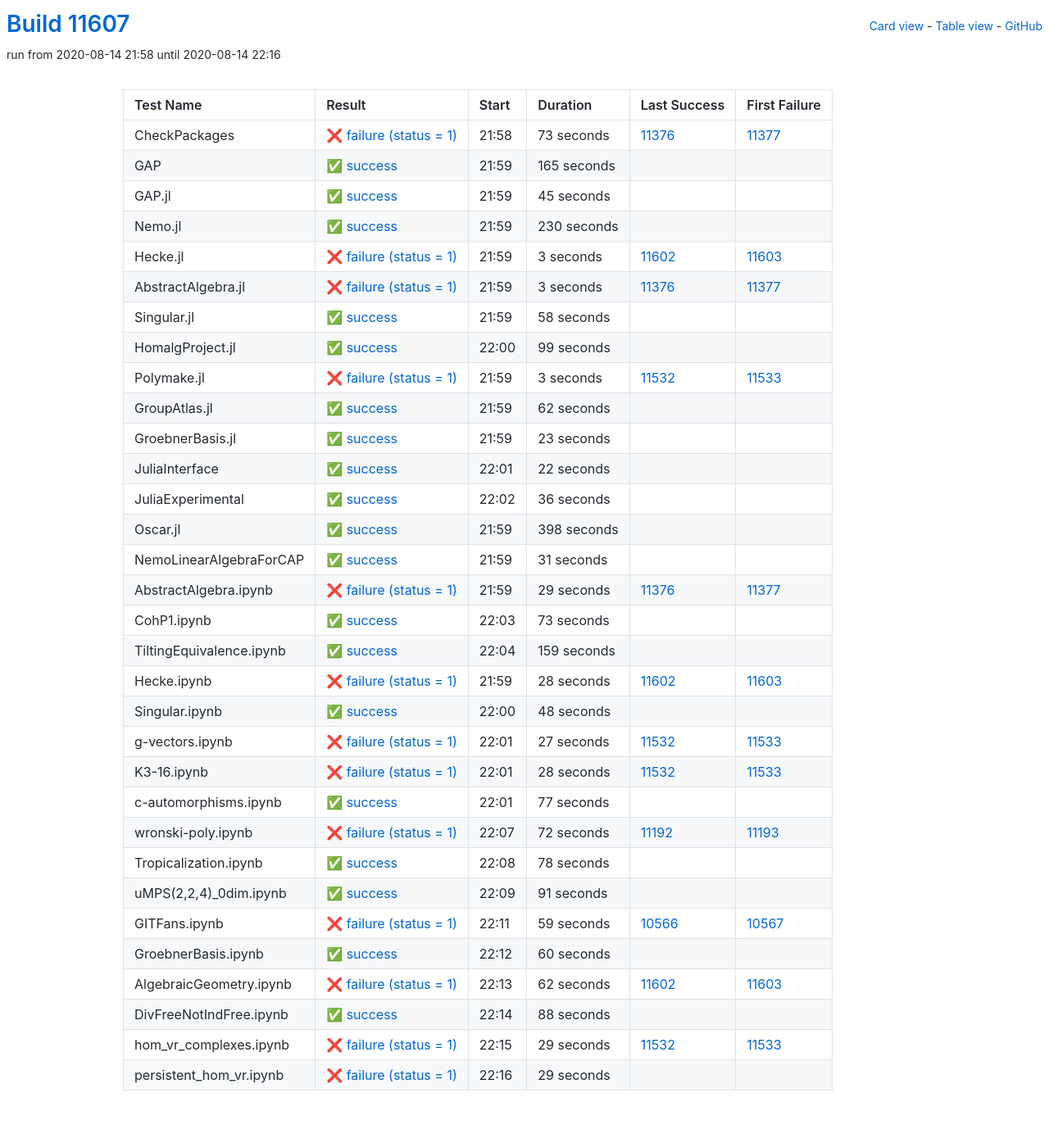
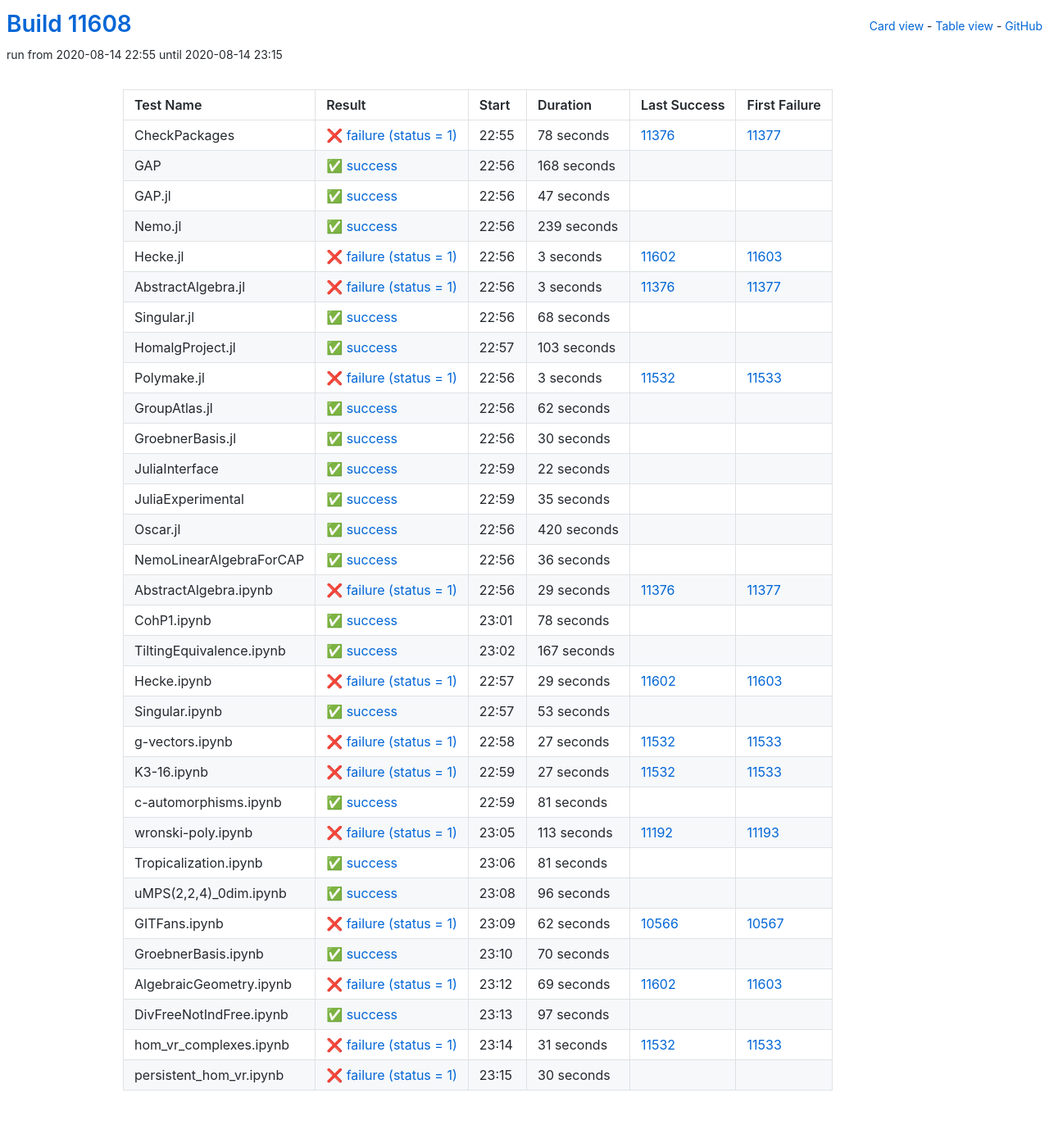
Before and after one commit to oscar-system/oscar-ci-status, a Jekyll site: the page built from table.html, in a window 1280 px wide. Shown: the whole page at 82% size. Built offline with Jekyll 4.4.1, drawn with Linux system fonts in a browser that asks for light colours.

Commit message:
Build #11608

```diff
--- a/_data/ci.yml
+++ b/_data/ci.yml
@@ -1,6 +1,6 @@
 ---
-build: 11607
-build_url: https://oscarci.mathematik.uni-kl.de/job/oscar/11607/
+build: 11608
+build_url: https://oscarci.mathematik.uni-kl.de/job/oscar/11608/
 job: oscar
 organization: oscar-system
 repo: oscar-ci-status
@@ -8,56 +8,56 @@
 tests:
 - name: CheckPackages
   id: checkpackages
-  log: https://oscarci.mathematik.uni-kl.de/job/oscar/11607/artifact/logs/build-11607/CheckPackages.log
-  start: 2020-08-14 21:58
+  log: https://oscarci.mathematik.uni-kl.de/job/oscar/11608/artifact/logs/build-11608/CheckPackages.log
+  start: 2020-08-14 22:55
   success: false
   exitcode: 1
   status: failure
-  duration: 73
+  duration: 78
   last_success: 11376
   last_success_url: https://oscarci.mathematik.uni-kl.de/job/oscar/11376/
   first_failure: 11377
   first_failure_url: https://oscarci.mathematik.uni-kl.de/job/oscar/11377/
 - name: GAP
   id: gap
-  log: https://oscarci.mathematik.uni-kl.de/job/oscar/11607/artifact/logs/build-11607/GAP.log
-  start: 2020-08-14 21:59
+  log: https://oscarci.mathematik.uni-kl.de/job/oscar/11608/artifact/logs/build-11608/GAP.log
+  start: 2020-08-14 22:56
   success: true
   exitcode: 0
   status: success
-  duration: 165
+  duration: 168
   last_success: false
   last_success_url:
   first_failure: false
   first_failure_url:
 - name: GAP.jl
   id: gap-jl
-  log: https://oscarci.mathematik.uni-kl.de/job/oscar/11607/artifact/logs/build-11607/GAP.jl.log
-  start: 2020-08-14 21:59
+  log: https://oscarci.mathematik.uni-kl.de/job/oscar/11608/artifact/logs/build-11608/GAP.jl.log
+  start: 2020-08-14 22:56
   success: true
   exitcode: 0
   status: success
-  duration: 45
+  duration: 47
   last_success: false
   last_success_url:
   first_failure: false
   first_failure_url:
 - name: Nemo.jl
   id: nemo-jl
-  log: https://oscarci.mathematik.uni-kl.de/job/oscar/11607/artifact/logs/build-11607/Nemo.jl.log
-  start: 2020-08-14 21:59
+  log: https://oscarci.mathematik.uni-kl.de/job/oscar/11608/artifact/logs/build-11608/Nemo.jl.log
+  start: 2020-08-14 22:56
   success: true
   exitcode: 0
   status: success
-  duration: 230
+  duration: 239
   last_success: false
   last_success_url:
   first_failure: false
   first_failure_url:
 - name: Hecke.jl
   id: hecke-jl
-  log: https://oscarci.mathematik.uni-kl.de/job/oscar/11607/artifact/logs/build-11607/Hecke.jl.log
-  start: 2020-08-14 21:59
+  log: https://oscarci.mathematik.uni-kl.de/job/oscar/11608/artifact/logs/build-11608/Hecke.jl.log
+  start: 2020-08-14 22:56
   success: false
   exitcode: 1
   status: failure
@@ -68,8 +68,8 @@
   first_failure_url: https://oscarci.mathematik.uni-kl.de/job/oscar/11603/
 - name: AbstractAlgebra.jl
   id: abstractalgebra-jl
-  log: https://oscarci.mathematik.uni-kl.de/job/oscar/11607/artifact/logs/build-11607/AbstractAlgebra.jl.log
-  start: 2020-08-14 21:59
+  log: https://oscarci.mathematik.uni-kl.de/job/oscar/11608/artifact/logs/build-11608/AbstractAlgebra.jl.log
+  start: 2020-08-14 22:56
   success: false
   exitcode: 1
   status: failure
@@ -80,32 +80,32 @@
   first_failure_url: https://oscarci.mathematik.uni-kl.de/job/oscar/11377/
 - name: Singular.jl
   id: singular-jl
-  log: https://oscarci.mathematik.uni-kl.de/job/oscar/11607/artifact/logs/build-11607/Singular.jl.log
-  start: 2020-08-14 21:59
+  log: https://oscarci.mathematik.uni-kl.de/job/oscar/11608/artifact/logs/build-11608/Singular.jl.log
+  start: 2020-08-14 22:56
   success: true
   exitcode: 0
   status: success
-  duration: 58
+  duration: 68
   last_success: false
   last_success_url:
   first_failure: false
   first_failure_url:
 - name: HomalgProject.jl
   id: homalgproject-jl
-  log: https://oscarci.mathematik.uni-kl.de/job/oscar/11607/artifact/logs/build-11607/HomalgProject.jl.log
-  start: 2020-08-14 22:00
+  log: https://oscarci.mathematik.uni-kl.de/job/oscar/11608/artifact/logs/build-11608/HomalgProject.jl.log
+  start: 2020-08-14 22:57
   success: true
   exitcode: 0
   status: success
-  duration: 99
+  duration: 103
   last_success: false
   last_success_url:
   first_failure: false
   first_failure_url:
 - name: Polymake.jl
   id: polymake-jl
-  log: https://oscarci.mathematik.uni-kl.de/job/oscar/11607/artifact/logs/build-11607/Polymake.jl.log
-  start: 2020-08-14 21:59
+  log: https://oscarci.mathematik.uni-kl.de/job/oscar/11608/artifact/logs/build-11608/Polymake.jl.log
+  start: 2020-08-14 22:56
   success: false
   exitcode: 1
   status: failure
@@ -116,8 +116,8 @@
   first_failure_url: https://oscarci.mathematik.uni-kl.de/job/oscar/11533/
 - name: GroupAtlas.jl
   id: groupatlas-jl
-  log: https://oscarci.mathematik.uni-kl.de/job/oscar/11607/artifact/logs/build-11607/GroupAtlas.jl.log
-  start: 2020-08-14 21:59
+  log: https://oscarci.mathematik.uni-kl.de/job/oscar/11608/artifact/logs/build-11608/GroupAtlas.jl.log
+  start: 2020-08-14 22:56
   success: true
   exitcode: 0
   status: success
@@ -128,20 +128,20 @@
   first_failure_url:
 - name: GroebnerBasis.jl
   id: groebnerbasis-jl
-  log: https://oscarci.mathematik.uni-kl.de/job/oscar/11607/artifact/logs/build-11607/GroebnerBasis.jl.log
-  start: 2020-08-14 21:59
+  log: https://oscarci.mathematik.uni-kl.de/job/oscar/11608/artifact/logs/build-11608/GroebnerBasis.jl.log
+  start: 2020-08-14 22:56
   success: true
   exitcode: 0
   status: success
-  duration: 23
+  duration: 30
   last_success: false
   last_success_url:
   first_failure: false
   first_failure_url:
 - name: JuliaInterface
   id: juliainterface
-  log: https://oscarci.mathematik.uni-kl.de/job/oscar/11607/artifact/logs/build-11607/JuliaInterface.log
-  start: 2020-08-14 22:01
+  log: https://oscarci.mathematik.uni-kl.de/job/oscar/11608/artifact/logs/build-11608/JuliaInterface.log
+  start: 2020-08-14 22:59
   success: true
   exitcode: 0
   status: success
@@ -152,8 +152,32 @@
   first_failure_url:
 - name: JuliaExperimental
   id: juliaexperimental
-  log: https://oscarci.mathematik.uni-kl.de/job/oscar/11607/artifact/logs/build-11607/JuliaExperimental.log
-  start: 2020-08-14 22:02
+  log: https://oscarci.mathematik.uni-kl.de/job/oscar/11608/artifact/logs/build-11608/JuliaExperimental.log
+  start: 2020-08-14 22:59
+  success: true
+  exitcode: 0
+  status: success
+  duration: 35
+  last_success: false
+  last_success_url:
+  first_failure: false
+  first_failure_url:
+- name: Oscar.jl
+  id: oscar-jl
+  log: https://oscarci.mathematik.uni-kl.de/job/oscar/11608/artifact/logs/build-11608/Oscar.jl.log
+  start: 2020-08-14 22:56
+  success: true
+  exitcode: 0
+  status: success
+  duration: 420
+  last_success: false
+  last_success_url:
+  first_failure: false
+  first_failure_url:
+- name: NemoLinearAlgebraForCAP
+  id: nemolinearalgebraforcap
+  log: https://oscarci.mathematik.uni-kl.de/job/oscar/11608/artifact/logs/build-11608/NemoLinearAlgebraForCAP.log
+  start: 2020-08-14 22:56
   success: true
   exitcode: 0
   status: success
@@ -162,34 +186,10 @@
   last_success_url:
   first_failure: false
   first_failure_url:
-- name: Oscar.jl
-  id: oscar-jl
-  log: https://oscarci.mathematik.uni-kl.de/job/oscar/11607/artifact/logs/build-11607/Oscar.jl.log
-  start: 2020-08-14 21:59
-  success: true
-  exitcode: 0
-  status: success
-  duration: 398
-  last_success: false
-  last_success_url:
-  first_failure: false
-  first_failure_url:
-- name: NemoLinearAlgebraForCAP
-  id: nemolinearalgebraforcap
-  log: https://oscarci.mathematik.uni-kl.de/job/oscar/11607/artifact/logs/build-11607/NemoLinearAlgebraForCAP.log
-  start: 2020-08-14 21:59
-  success: true
-  exitcode: 0
-  status: success
-  duration: 31
-  last_success: false
-  last_success_url:
-  first_failure: false
-  first_failure_url:
 - name: AbstractAlgebra.ipynb
   id: abstractalgebra-ipynb
-  log: https://oscarci.mathematik.uni-kl.de/job/oscar/11607/artifact/logs/build-11607/AbstractAlgebra.ipynb.log
-  start: 2020-08-14 21:59
+  log: https://oscarci.mathematik.uni-kl.de/job/oscar/11608/artifact/logs/build-11608/AbstractAlgebra.ipynb.log
+  start: 2020-08-14 22:56
   success: false
   exitcode: 1
   status: failure
@@ -200,56 +200,56 @@
   first_failure_url: https://oscarci.mathematik.uni-kl.de/job/oscar/11377/
 - name: CohP1.ipynb
   id: cohp1-ipynb
-  log: https://oscarci.mathematik.uni-kl.de/job/oscar/11607/artifact/logs/build-11607/CohP1.ipynb.log
-  start: 2020-08-14 22:03
+  log: https://oscarci.mathematik.uni-kl.de/job/oscar/11608/artifact/logs/build-11608/CohP1.ipynb.log
+  start: 2020-08-14 23:01
   success: true
   exitcode: 0
   status: success
-  duration: 73
+  duration: 78
   last_success: false
   last_success_url:
   first_failure: false
   first_failure_url:
 - name: TiltingEquivalence.ipynb
   id: tiltingequivalence-ipynb
-  log: https://oscarci.mathematik.uni-kl.de/job/oscar/11607/artifact/logs/build-11607/TiltingEquivalence.ipynb.log
-  start: 2020-08-14 22:04
+  log: https://oscarci.mathematik.uni-kl.de/job/oscar/11608/artifact/logs/build-11608/TiltingEquivalence.ipynb.log
+  start: 2020-08-14 23:02
   success: true
   exitcode: 0
   status: success
-  duration: 159
+  duration: 167
   last_success: false
   last_success_url:
   first_failure: false
   first_failure_url:
 - name: Hecke.ipynb
   id: hecke-ipynb
-  log: https://oscarci.mathematik.uni-kl.de/job/oscar/11607/artifact/logs/build-11607/Hecke.ipynb.log
-  start: 2020-08-14 21:59
+  log: https://oscarci.mathematik.uni-kl.de/job/oscar/11608/artifact/logs/build-11608/Hecke.ipynb.log
+  start: 2020-08-14 22:57
   success: false
   exitcode: 1
   status: failure
-  duration: 28
+  duration: 29
   last_success: 11602
   last_success_url: https://oscarci.mathematik.uni-kl.de/job/oscar/11602/
   first_failure: 11603
   first_failure_url: https://oscarci.mathematik.uni-kl.de/job/oscar/11603/
 - name: Singular.ipynb
   id: singular-ipynb
-  log: https://oscarci.mathematik.uni-kl.de/job/oscar/11607/artifact/logs/build-11607/Singular.ipynb.log
-  start: 2020-08-14 22:00
+  log: https://oscarci.mathematik.uni-kl.de/job/oscar/11608/artifact/logs/build-11608/Singular.ipynb.log
+  start: 2020-08-14 22:57
   success: true
   exitcode: 0
   status: success
-  duration: 48
+  duration: 53
   last_success: false
   last_success_url:
   first_failure: false
   first_failure_url:
 - name: g-vectors.ipynb
   id: g-vectors-ipynb
-  log: https://oscarci.mathematik.uni-kl.de/job/oscar/11607/artifact/logs/build-11607/g-vectors.ipynb.log
-  start: 2020-08-14 22:01
+  log: https://oscarci.mathematik.uni-kl.de/job/oscar/11608/artifact/logs/build-11608/g-vectors.ipynb.log
+  start: 2020-08-14 22:58
   success: false
   exitcode: 1
   status: failure
@@ -260,132 +260,132 @@
   first_failure_url: https://oscarci.mathematik.uni-kl.de/job/oscar/11533/
 - name: K3-16.ipynb
   id: k3-16-ipynb
-  log: https://oscarci.mathematik.uni-kl.de/job/oscar/11607/artifact/logs/build-11607/K3-16.ipynb.log
-  start: 2020-08-14 22:01
+  log: https://oscarci.mathematik.uni-kl.de/job/oscar/11608/artifact/logs/build-11608/K3-16.ipynb.log
+  start: 2020-08-14 22:59
   success: false
   exitcode: 1
   status: failure
-  duration: 28
+  duration: 27
   last_success: 11532
   last_success_url: https://oscarci.mathematik.uni-kl.de/job/oscar/11532/
   first_failure: 11533
   first_failure_url: https://oscarci.mathematik.uni-kl.de/job/oscar/11533/
 - name: c-automorphisms.ipynb
   id: c-automorphisms-ipynb
-  log: https://oscarci.mathematik.uni-kl.de/job/oscar/11607/artifact/logs/build-11607/c-automorphisms.ipynb.log
-  start: 2020-08-14 22:01
+  log: https://oscarci.mathematik.uni-kl.de/job/oscar/11608/artifact/logs/build-11608/c-automorphisms.ipynb.log
+  start: 2020-08-14 22:59
   success: true
   exitcode: 0
   status: success
-  duration: 77
+  duration: 81
   last_success: false
   last_success_url:
   first_failure: false
   first_failure_url:
 - name: wronski-poly.ipynb
   id: wronski-poly-ipynb
-  log: https://oscarci.mathematik.uni-kl.de/job/oscar/11607/artifact/logs/build-11607/wronski-poly.ipynb.log
-  start: 2020-08-14 22:07
+  log: https://oscarci.mathematik.uni-kl.de/job/oscar/11608/artifact/logs/build-11608/wronski-poly.ipynb.log
+  start: 2020-08-14 23:05
   success: false
   exitcode: 1
   status: failure
-  duration: 72
+  duration: 113
   last_success: 11192
   last_success_url: https://oscarci.mathematik.uni-kl.de/job/oscar/11192/
   first_failure: 11193
   first_failure_url: https://oscarci.mathematik.uni-kl.de/job/oscar/11193/
 - name: Tropicalization.ipynb
   id: tropicalization-ipynb
-  log: https://oscarci.mathematik.uni-kl.de/job/oscar/11607/artifact/logs/build-11607/Tropicalization.ipynb.log
-  start: 2020-08-14 22:08
+  log: https://oscarci.mathematik.uni-kl.de/job/oscar/11608/artifact/logs/build-11608/Tropicalization.ipynb.log
+  start: 2020-08-14 23:06
   success: true
   exitcode: 0
   status: success
-  duration: 78
+  duration: 81
   last_success: false
   last_success_url:
   first_failure: false
   first_failure_url:
 - name: uMPS(2,2,4)_0dim.ipynb
   id: umps-2-2-4-0dim-ipynb
-  log: https://oscarci.mathematik.uni-kl.de/job/oscar/11607/artifact/logs/build-11607/uMPS-2-2-4-_0dim.ipynb.log
-  start: 2020-08-14 22:09
+  log: https://oscarci.mathematik.uni-kl.de/job/oscar/11608/artifact/logs/build-11608/uMPS-2-2-4-_0dim.ipynb.log
+  start: 2020-08-14 23:08
   success: true
   exitcode: 0
   status: success
-  duration: 91
+  duration: 96
   last_success: false
   last_success_url:
   first_failure: false
   first_failure_url:
 - name: GITFans.ipynb
   id: gitfans-ipynb
-  log: https://oscarci.mathematik.uni-kl.de/job/oscar/11607/artifact/logs/build-11607/GITFans.ipynb.log
-  start: 2020-08-14 22:11
+  log: https://oscarci.mathematik.uni-kl.de/job/oscar/11608/artifact/logs/build-11608/GITFans.ipynb.log
+  start: 2020-08-14 23:09
   success: false
   exitcode: 1
   status: failure
-  duration: 59
+  duration: 62
   last_success: 10566
   last_success_url: https://oscarci.mathematik.uni-kl.de/job/oscar/10566/
   first_failure: 10567
   first_failure_url: https://oscarci.mathematik.uni-kl.de/job/oscar/10567/
 - name: GroebnerBasis.ipynb
   id: groebnerbasis-ipynb
-  log: https://oscarci.mathematik.uni-kl.de/job/oscar/11607/artifact/logs/build-11607/GroebnerBasis.ipynb.log
-  start: 2020-08-14 22:12
+  log: https://oscarci.mathematik.uni-kl.de/job/oscar/11608/artifact/logs/build-11608/GroebnerBasis.ipynb.log
+  start: 2020-08-14 23:10
   success: true
   exitcode: 0
   status: success
-  duration: 60
+  duration: 70
   last_success: false
   last_success_url:
   first_failure: false
   first_failure_url:
 - name: AlgebraicGeometry.ipynb
   id: algebraicgeometry-ipynb
-  log: https://oscarci.mathematik.uni-kl.de/job/oscar/11607/artifact/logs/build-11607/AlgebraicGeometry.ipynb.log
-  start: 2020-08-14 22:13
+  log: https://oscarci.mathematik.uni-kl.de/job/oscar/11608/artifact/logs/build-11608/AlgebraicGeometry.ipynb.log
+  start: 2020-08-14 23:12
   success: false
   exitcode: 1
   status: failure
-  duration: 62
+  duration: 69
   last_success: 11602
   last_success_url: https://oscarci.mathematik.uni-kl.de/job/oscar/11602/
   first_failure: 11603
   first_failure_url: https://oscarci.mathematik.uni-kl.de/job/oscar/11603/
 - name: DivFreeNotIndFree.ipynb
   id: divfreenotindfree-ipynb
-  log: https://oscarci.mathematik.uni-kl.de/job/oscar/11607/artifact/logs/build-11607/DivFreeNotIndFree.ipynb.log
-  start: 2020-08-14 22:14
+  log: https://oscarci.mathematik.uni-kl.de/job/oscar/11608/artifact/logs/build-11608/DivFreeNotIndFree.ipynb.log
+  start: 2020-08-14 23:13
   success: true
   exitcode: 0
   status: success
-  duration: 88
+  duration: 97
   last_success: false
   last_success_url:
   first_failure: false
   first_failure_url:
 - name: hom_vr_complexes.ipynb
   id: hom-vr-complexes-ipynb
-  log: https://oscarci.mathematik.uni-kl.de/job/oscar/11607/artifact/logs/build-11607/hom_vr_complexes.ipynb.log
-  start: 2020-08-14 22:15
+  log: https://oscarci.mathematik.uni-kl.de/job/oscar/11608/artifact/logs/build-11608/hom_vr_complexes.ipynb.log
+  start: 2020-08-14 23:14
   success: false
   exitcode: 1
   status: failure
-  duration: 29
+  duration: 31
   last_success: 11532
   last_success_url: https://oscarci.mathematik.uni-kl.de/job/oscar/11532/
   first_failure: 11533
   first_failure_url: https://oscarci.mathematik.uni-kl.de/job/oscar/11533/
 - name: persistent_hom_vr.ipynb
   id: persistent-hom-vr-ipynb
-  log: https://oscarci.mathematik.uni-kl.de/job/oscar/11607/artifact/logs/build-11607/persistent_hom_vr.ipynb.log
-  start: 2020-08-14 22:16
+  log: https://oscarci.mathematik.uni-kl.de/job/oscar/11608/artifact/logs/build-11608/persistent_hom_vr.ipynb.log
+  start: 2020-08-14 23:15
   success: false
   exitcode: 1
   status: failure
-  duration: 29
+  duration: 30
   last_success: false
   last_success_url:
   first_failure: false
```
Also changed, not shown: README.md.
